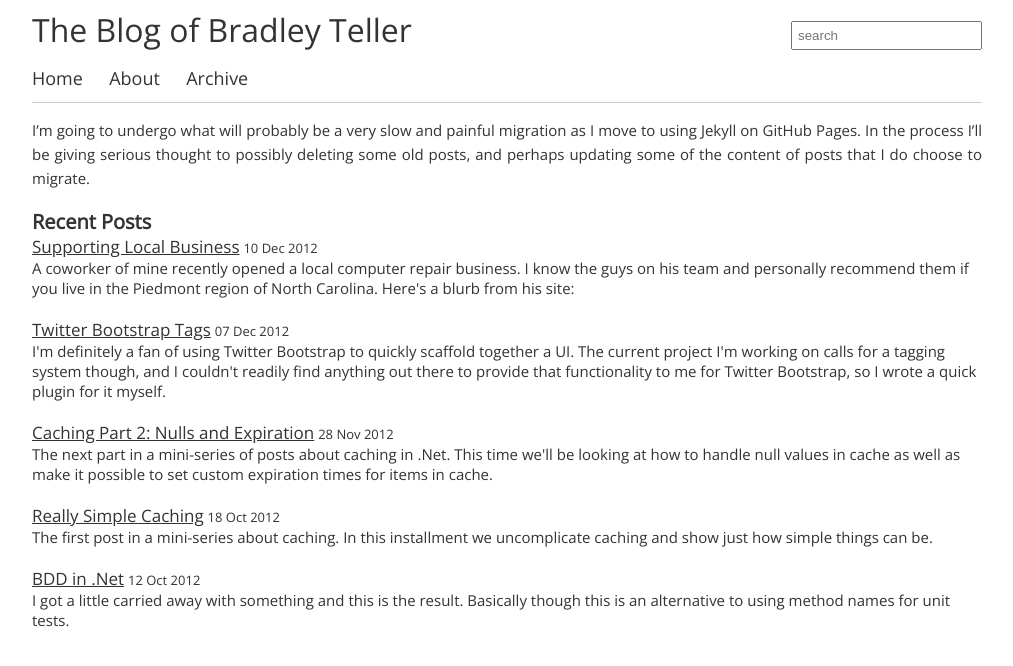
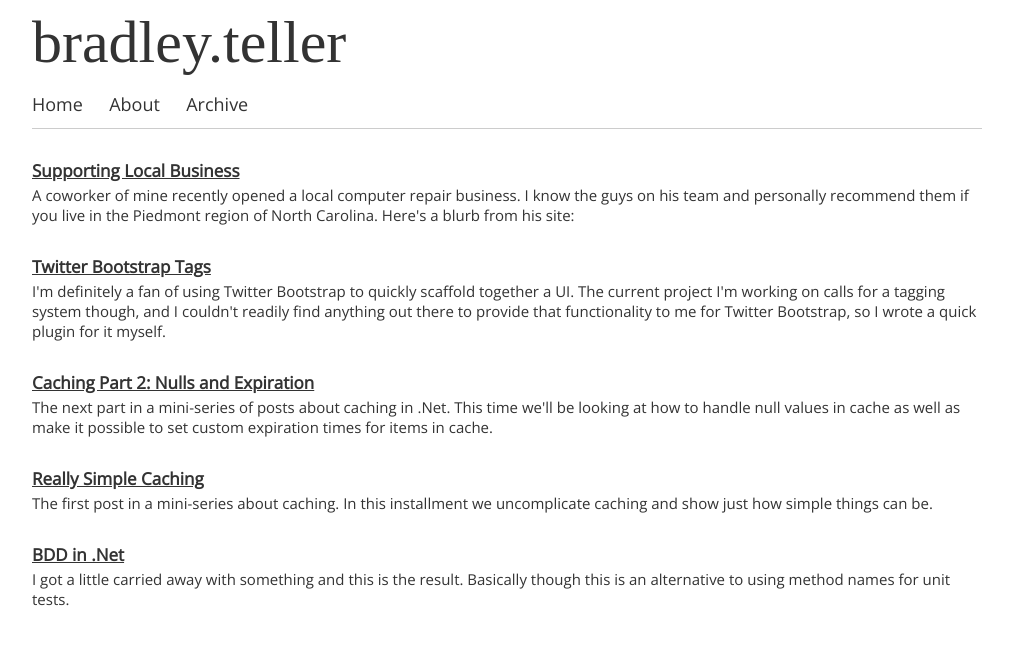
Before and after one commit to bteller/bteller.github.com, a Jekyll site: the page built from index.md, in a window 1280 px wide. Shown: the top 666 px of the page, without its empty margins (133-1146 px from the left). Built offline with Jekyll 4.4.1, drawn with Linux system fonts in a browser that asks for light colours; nearby versions of some CDN libraries; some web fonts are replaced.

Commit message:
minor ui tweaks

```diff
--- a/_layouts/default.html
+++ b/_layouts/default.html
@@ -6,14 +6,13 @@
   <link rel="stylesheet" href="/assets/css/syntax.css" />
   <link rel="stylesheet" href="/assets/css/blog.css" />
   <link href='http://fonts.googleapis.com/css?family=Open+Sans' rel='stylesheet' type='text/css'/>
+  <link href='http://fonts.googleapis.com/css?family=Neucha' rel='stylesheet' type='text/css'>
 </head>
 <body>
   <div class="container">
     <div id="blog-title">
-      <a href="/">The Blog of Bradley Teller</a>
-      <div id="search-container">
-        <input id="search-term" placeholder="search" type="text">
-      </div>
+      <a href="/" style="font-family: 'Neucha', cursive; font-size: 60px;">bradley.teller</a>
+
 
       <ul id="site-menu">
         <li><a href="/">Home</a></li>
--- a/assets/css/blog.css
+++ b/assets/css/blog.css
@@ -2,7 +2,7 @@ body { font-family: 'Open Sans'; font-size: 15px; color: #333; }
 blockquote { background-color: #D9EDF7; padding: 8px 20px; border: solid 1px #ccc;}
 p, li { line-height: 24px; text-align: justify; }
 h2 { font-size: 20px; margin: 18px 0 0 0; padding: 0; }
-h3 { font-size: 26px; color: #000; }
+h3 { font-size: 26px; color: #000; margin: 0; padding: 0; }
 
 .container {width: 950px; margin:0 auto;}
 
@@ -23,3 +23,5 @@ h3 { font-size: 26px; color: #000; }
 #site-menu li a { text-decoration : none; color: #333; font-size: 18px; }
 #site-menu li a:hover,
 #site-menu li a.active { color: #000; }
+
+#page-content { margin-top: 20px; }
--- a/index.md
+++ b/index.md
@@ -3,15 +3,10 @@ layout: default
 title: blog.bradley-teller.me
 ---
 
-I'm going to undergo what will probably be a very slow and painful migration as I move to using Jekyll on GitHub Pages. In the process I'll be giving serious thought to possibly deleting some old posts, and perhaps updating some of the content of posts that I do choose to migrate.
-
-## Recent Posts
-
 {% for post in site.posts limit:5 %}
   <div class="post">
-    <a href="{{ BASE_PATH }}{{ post.url }}">{{ post.title }}</a>
-    <span class="post-date">{{ post.date | date_to_string }}</span>
-    <br />
+    <!--<span class="post-date">{{ post.date | date_to_string }}</span>-->
+    <h3><a href="{{ BASE_PATH }}{{ post.url }}">{{ post.title }}</a></h3>
     {{ post.summary }}
   </div>
 {% endfor %}
```
